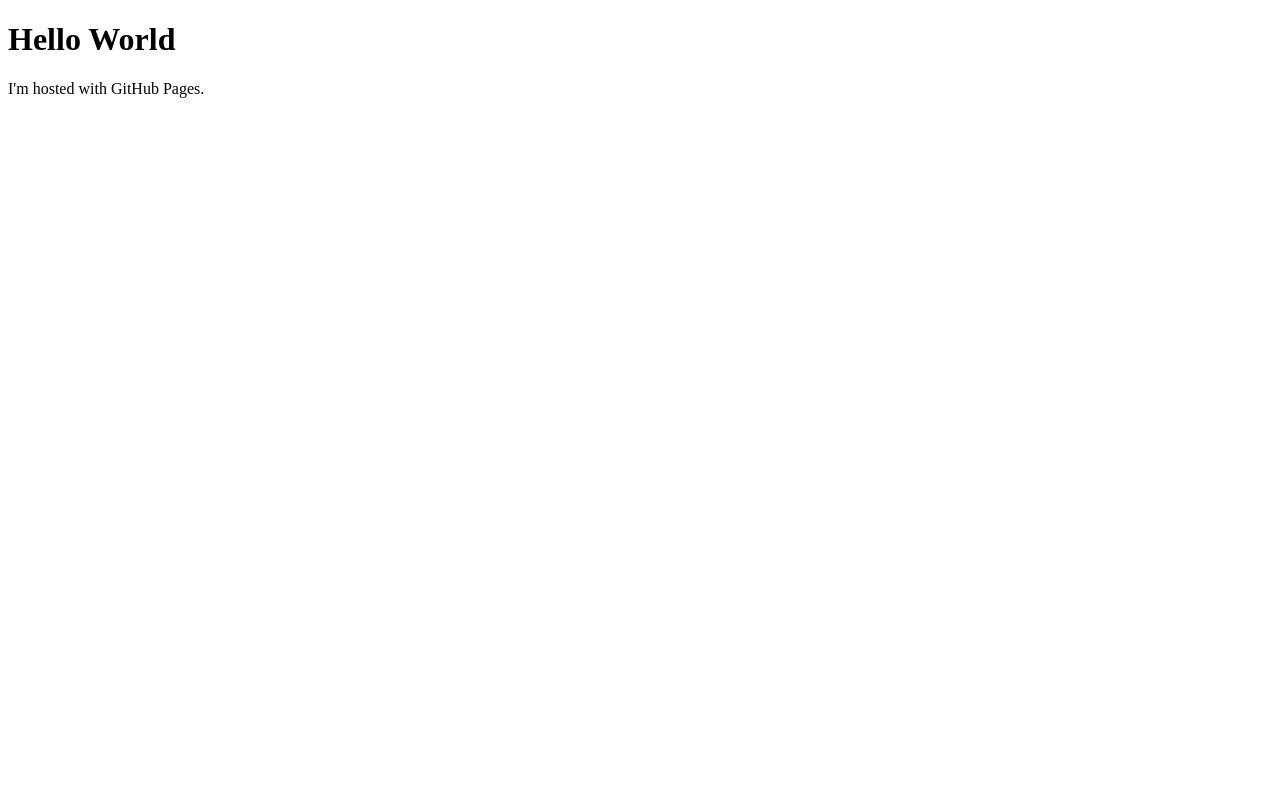
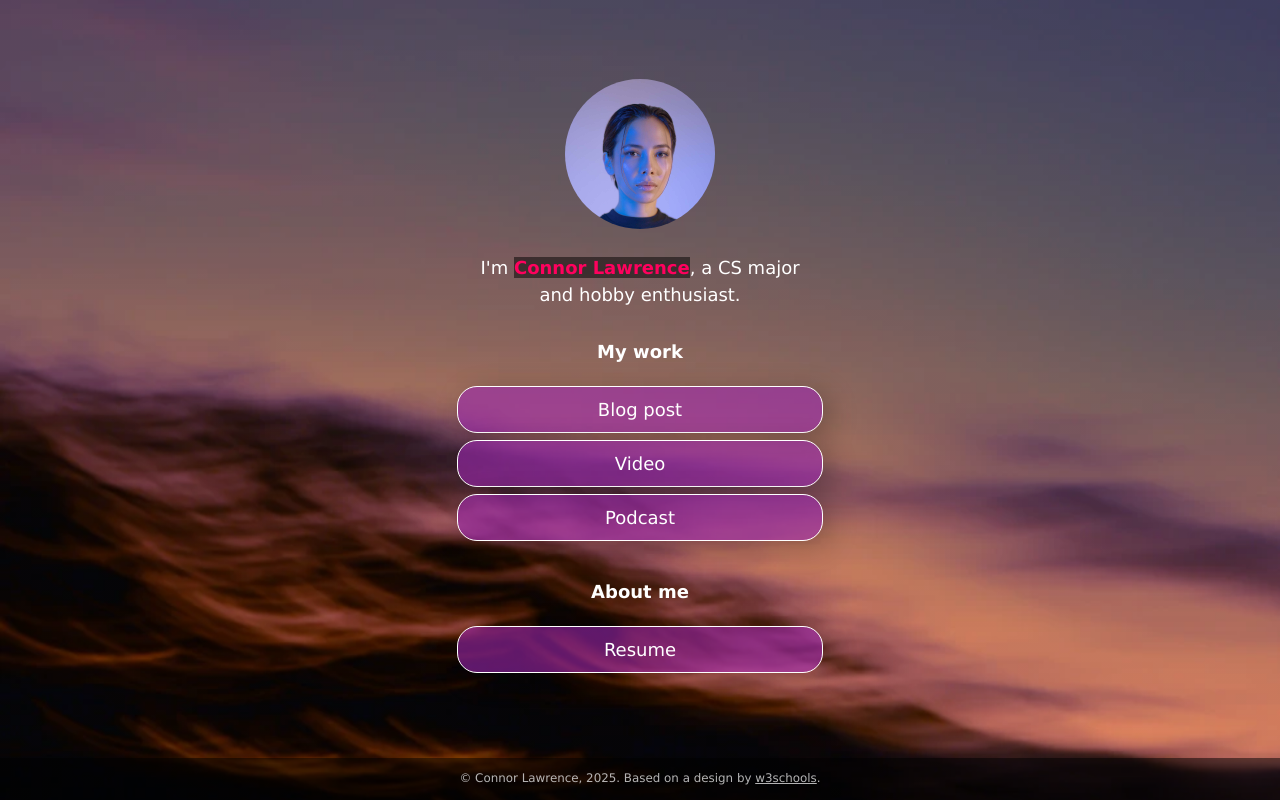
Before and after one commit to cal2654/cal2654.github.io, a plain HTML site: page index.html in a window 1280 px wide. Drawn offline with Linux system fonts and the light colour scheme.

Commit message:
Website template

```diff
--- /dev/null
+++ b/css/style.css
@@ -0,0 +1,231 @@
+:root {
+    --primaryText: #fff;
+    --secondaryText: #ff015e;
+    --primary: rgba(156, 39, 176, .60);
+    --secondary: rgba(255, 1, 94, .60);
+    --buttonHover: rgba(156, 39, 176, .40);
+    --smallButtonHover: rgba(0, 0, 0, .25);
+}
+
+html {
+    box-sizing: border-box;
+    /* keeps button boxes within phone screen width */
+    -ms-text-size-adjust: 100%;
+    -webkit-text-size-adjust: 100%;
+    height: 100%;
+}
+
+*,
+*:before,
+*:after {
+    box-sizing: inherit;
+}
+
+body {
+    margin: 0;
+    min-height: 100%;
+    /* The image used for the site background. Try changing skyscape.jpg to stars.jpg. Put a replacement photo in the images folder and, in line 21 below, replace skyscape.jpg with yourbackgroundfilename.jpg */
+    /* The linear gradient darkens the image, like putting a sunglasses lens on top of it. If you want to darken the image even more, change 0.1 (both times) to 0.3 or higher */
+    background: linear-gradient(rgba(0, 0, 0, 0.1), rgba(0, 0, 0, 0.1)), url(../images/skyscape.jpg);
+    /* Prevents the browser from repeating or "tiling" the background image */
+    background-repeat: no-repeat;
+    background-position: center;
+    /* Freezes the image so that even the content scrolls down, the background stays put */
+    background-attachment: fixed;
+    /* Resizes the background image to cover the entire container */
+    background-size: cover;
+    font-family: Futura, Verdana, sans-serif;
+    line-height: 1.5;
+    font-size: 18px;
+    display: flex;
+    flex-direction: column;
+    justify-content: space-around;
+    align-items: center;
+}
+
+h1 {
+    font-size: 1em;
+}
+
+h2 {
+    font-size: 1em;
+    margin-bottom: 0;
+}
+
+img {
+    margin: .5em 1em;
+    /* border: 1px solid #ccc; */
+    border-radius: 50%;
+    height: 150px;
+    max-width: 100%;
+    object-fit: cover;
+    /* Resizes the image to cover the entire container */
+}
+
+.container {
+    text-align: center;
+    width: 100%;
+    padding: 0;
+    margin-right: auto;
+    margin-left: auto;
+    flex: 1;
+    display: flex;
+    flex-direction: column;
+    justify-content: center;
+}
+
+.image-container {
+    text-align: center;
+    width: 100%;
+}
+
+.main-text-color {
+    color: var(--primaryText);
+}
+
+.name {
+    color: var(--secondaryText);
+}
+
+.name strong {
+    background-color: rgba(0, 0, 0, 0.50);
+}
+
+.section-header {
+    padding-top: .5em;
+}
+
+.button,
+.intro,
+.links-container,
+.slidedown,
+.external-link {
+    width: 100%;
+    min-width: 50%;
+    padding: .5em 1em;
+    text-decoration: none;
+    color: inherit;
+    text-align: center;
+}
+
+.button, .external-link {
+    border: 1px solid var(--primaryText);
+    border-radius: 20px;
+    box-shadow: 7px 6px 28px 1px rgba(0, 0, 0, 0.24);
+    overflow: hidden;
+    white-space: nowrap;
+    display: inline-block;
+    background-color: var(--primary);
+    cursor: pointer;
+    transition: 0.2s all;
+}
+
+.button:not(.highlight) {
+    background-color: var(--primary);
+}
+
+@media (hover: hover) {
+    .button:hover { background-color: var(--buttonHover); }
+}
+
+.button.highlight {
+    background-color: var(--secondary);
+}
+
+.button:active, .external-link:active {
+    transform: scale(0.98);
+    /* Scaling button to 0.98 to its original size */
+    box-shadow: 3px 2px 22px 1px rgba(0, 0, 0, 0.24);
+    /* Lowering the shadow */
+}
+
+.intro {
+    margin: 0 auto;
+}
+
+.section {
+    margin-top: 1em;
+}
+
+.slidedown {
+    margin: 0 auto;
+    padding: 0;
+    -webkit-transition: height .4s ease;
+    -o-transition: height .4s ease;
+    transition: height .4s ease;
+    overflow: hidden;
+    height: 0;
+}
+
+.external-link {
+    border: 1px solid var(--primaryText);
+    border-radius: 20px;
+    background-color: transparent;
+    display: flex;
+    align-items: center;
+    justify-content: center;
+    padding: 0;
+    margin: .5em auto 1.5em auto;
+    text-decoration: none;
+    color: inherit;
+    height: 2em;
+    width: 6em;
+}
+
+.external-link:hover {
+    background-color: var(--smallButtonHover)
+}
+
+.description {
+    display: flex;
+    text-align: left;
+    flex-direction: column;
+    padding: 0 .6em;
+}
+
+.description > p {
+    margin: .5em 0;
+}
+
+.footer {
+  font-size: .66em;
+  background-color: rgba(0, 0, 0, .5);
+  color: rgba(225, 225, 225, .8);
+  text-decoration: none;
+  width: 100%;
+  min-height: 3em;
+  display: flex;
+  align-items: center;
+  justify-content: center;
+  position: relative;
+}
+
+.footer a {
+    color: inherit;
+}
+
+/* Media queries allow you to change style properties according to the screen width. In this case, if the screen is AT LEAST 540 pixels wide (bigger than a standard phone), the .container resizes to 540 pixels and the buttons and intro resize to 85% of the container width */
+@media (min-width: 540px) {
+    .container {
+        max-width: 540px;
+    }
+
+    .button,
+    .intro,
+    .slidedown {
+        width: 85%;
+    }
+}
+
+/* If the screen is AT LEAST 768 pixels wide (standard tablet or larger), the .container resizes to 750 pixels and the buttons and intro resize to 40% of the container width */
+@media (min-width: 768px) {
+    .container {
+        max-width: 768px;
+    }
+
+    .button,
+    .intro,
+    .slidedown {
+        width: 40%;
+    }
+}
--- a/index.html
+++ b/index.html
@@ -1,7 +1,74 @@
 <!DOCTYPE html>
-<html>
-<body>
-<h1>Hello World</h1>
-<p>I'm hosted with GitHub Pages.</p>
+<!-- This page is adapted from w3schools "How to make a link tree website https://www.w3schools.com/howto/howto_website_create_linktree.asp" -->
+<html lang="en">
+
+<head>
+  <meta charset="utf-8" />
+  <meta name="viewport" content="width=device-width, initial-scale=1" />
+  <!-- Add your name below -->
+  <title>Connor Lawrence</title>
+  <link rel="stylesheet" href="css/style.css">
+</head>
+
+<body class="main-text-color">
+  <!-- Content container. Everything except footer goes here -->
+  <div class="container">
+    <!-- Image and name container. Put your replacement photo—which you should crop to be square—in the images folder, then change the source attribute to images/yourportraitfilename.jpg. This path says, "Look in the images folder for yourportraitfilename.jpg." Be sure to change the alt text, too. -->
+    <div class="image-container">
+      <img src="images/portrait.jpg" alt="Photo by Art Hauntington">
+    </div>
+    <div class="intro">
+      I'm <span class="name"><strong>Connor Lawrence</strong></span>, a CS major and hobby enthusiast.
+    </div>
+    <div class="section-header">
+      <h1>My work</h1>
+    </div>
+    <!-- Replace the # inside of the href="#" with your links. -->
+    <div class="links-container">
+      <div class="button toggle">Blog post</div>
+      <div class="slidedown">
+        <div class="description">
+          <h2>Blog post title</h2>
+          <p>Here, add a short but appealing description of your blog post.</p>
+          <a href="#" class="external-link" target="_blank">Read</a>
+        </div>
+      </div>
+
+      <div class="button toggle">Video</div>
+      <div class="slidedown">
+        <div class="description">
+          <h2>Video title</h2>
+          <p>Add a short but appealing description of your video.</p>
+          <a href="#" class="external-link" target="_blank">Watch</a>
+        </div>
+      </div>
+
+      <div class="button toggle">Podcast</div>
+      <div class="slidedown">
+        <div class="description">
+          <h2>Podcast title</h2>
+          <p>Add a short but appealing description of your podcast</p>
+          <a href="#" class="external-link" target="_blank">Listen</a>
+        </div>
+      </div>
+    </div>
+
+    <!-- Replace # with PDF from Google Docs, or replace the entire section with whatever you want. Or delete it! Or add another section below it!-->
+    <div class="section-header">
+      <h1>About me</h1>
+    </div>
+
+    <div class="links-container">
+      <a href="https://drive.google.com" class="button" target="_blank">Resume</a>
+    </div>
+
+  </div>
+  <div class="footer">
+    <p>© Connor Lawrence, 2025. Based on a design by <a
+        href="https://www.w3schools.com/howto/howto_website_create_linktree.asp" target="_blank">w3schools</a>.
+    </p>
+  </div>
+  <script type="text/javascript" src="js/slider.js"></script>
 </body>
+
 </html>
--- /dev/null
+++ b/js/slider.js
@@ -0,0 +1,19 @@
+document.addEventListener("DOMContentLoaded", () => {
+  const a = document.querySelectorAll(".toggle");
+  a.forEach((e) => {
+    e.addEventListener("click", function () {
+      let slider = this.nextElementSibling;
+      if (slider.style.height) {
+        slider.style.height = null;
+        e.classList.remove("highlight");
+      } else {
+        document.querySelectorAll(".toggle.highlight").forEach((f) => {
+          f.classList.remove("highlight");
+          f.nextElementSibling.style.height = null;
+        });
+        e.classList.add("highlight");
+        slider.style.height = slider.scrollHeight + "px";
+      }
+    })
+  })
+})
```
Also changed, not shown: images/portrait.jpg (added), images/skyscape.jpg (added), images/stars.jpg (added), 1 other file.
